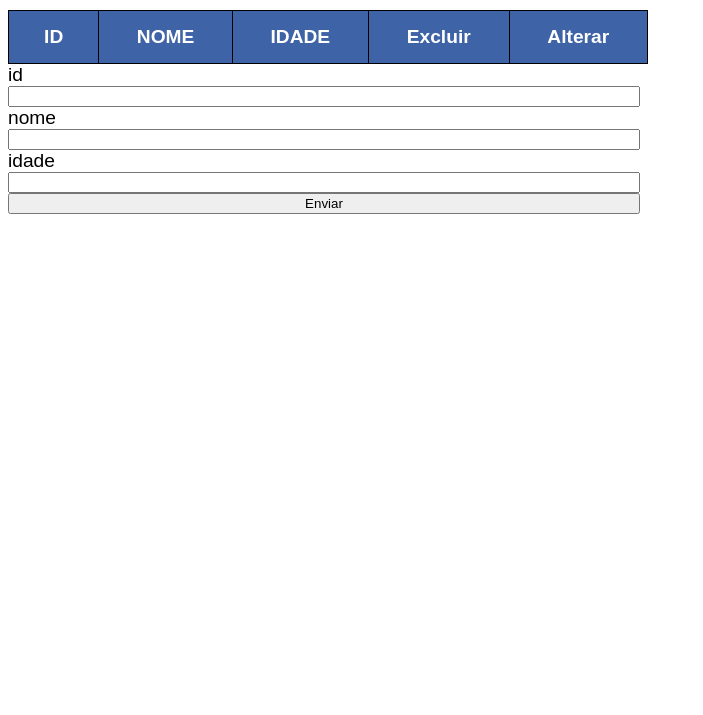
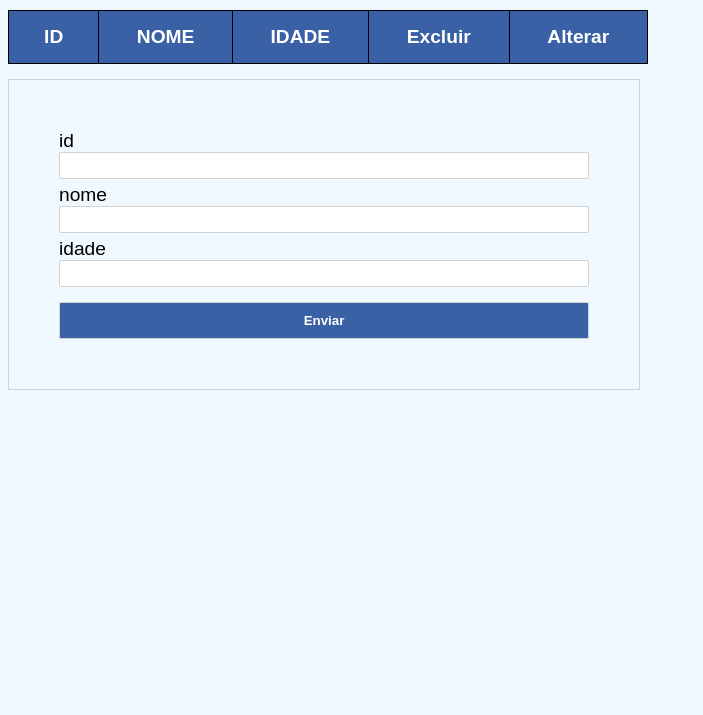
Before and after one commit to guilhermeterenciani/projeto1021-b, a plain HTML site: page web/index.html in a window 1280 px wide. Shown: the part 85-800 px from the top of the page, without its empty margins (0-703 px from the left). Drawn offline with Linux system fonts and the light colour scheme; no server answers.

Commit message:
estilizando algumas coisas do front.

```diff
--- a/web/index.html
+++ b/web/index.html
@@ -14,6 +14,7 @@
         .tabela{
             border: 1px solid black;
             min-width: 50vw;
+            box-sizing: border-box;
         }
         .tabela thead{
             background-color: #01318ac1;
@@ -33,6 +34,7 @@
         }
         body{
             font: 1.2em sans-serif;
+            background-color: aliceblue;
         }
         .excluir{
             background-color: rgb(221, 22, 22);
@@ -56,6 +58,35 @@
         }
         .alterar:hover{
             background-color: #1248adc1;
+        }
+        input{
+            border: 1px solid #d1d1d1;
+            padding: 5px;
+            margin-bottom: 5px;
+            border-radius: 2px;
+        }
+        input:hover{
+            border-color: rgba(62, 62, 238, 0.292);
+        }
+        input:focus-visible{
+            outline-color:rgba(50, 50, 240, 0.639);
+        }
+
+        form{
+            border: 1px solid #d1d1d1;
+            padding: 50px;
+            margin-top: 15px;
+            box-sizing: border-box;
+        }
+        form button{
+            background-color: #01318ac1;
+            text-decoration: none;
+            padding: 10px 20px;
+            color: white;
+            border-radius: 2px;
+            font-weight: bold;
+            margin-top: 10px;
+            border: 1px solid #d1d1d1;
         }
 
     </style>
```
